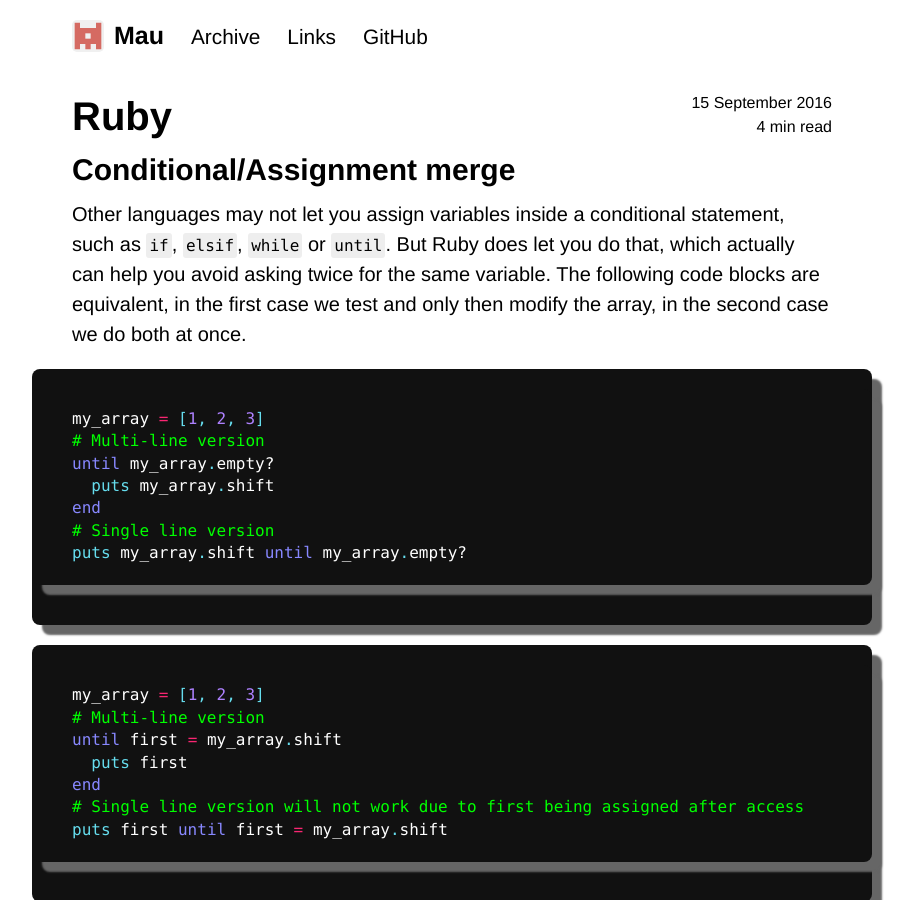
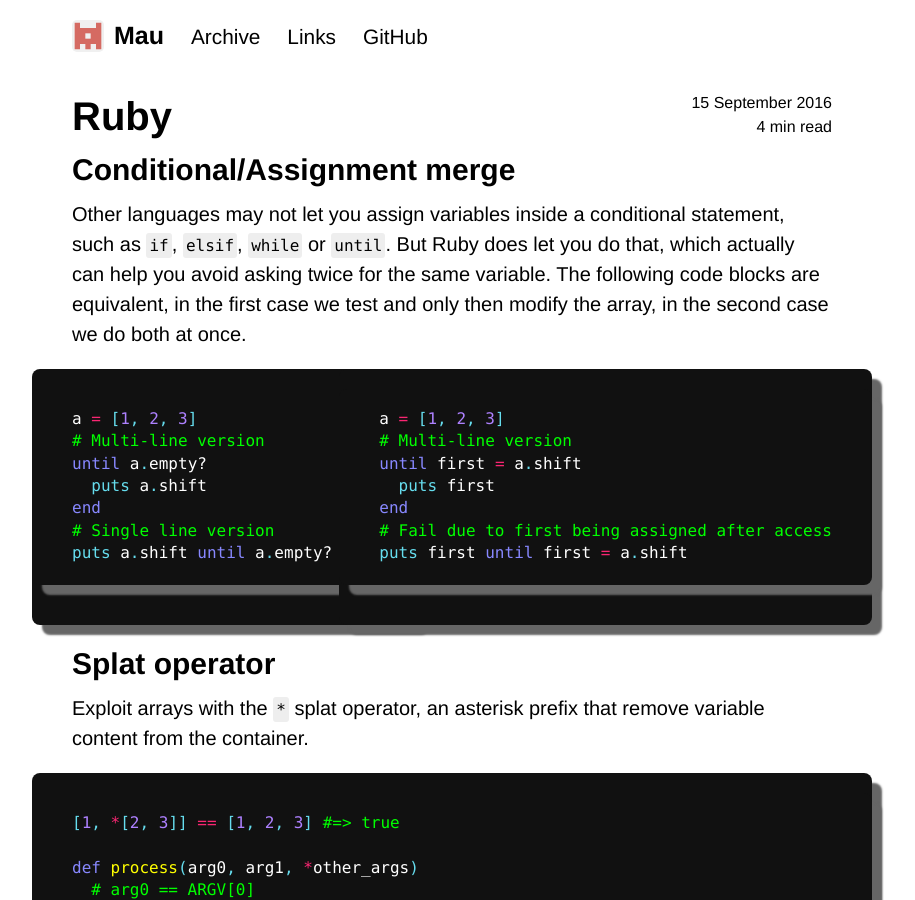
Before and after one commit to Maumagnaguagno/maumagnaguagno.github.io, a Jekyll site: the page built from ruby.md, in a window 1280 px wide and 900 px high. Shown: the whole window, without its empty margins (188-1103 px from the left). Built offline with Jekyll 4.4.1, drawn with Linux system fonts in a browser that asks for light colours; our own code applies the rules of GitHub Pages for plain Markdown files.

Commit message:
Use split view for code block in Ruby

````diff
--- a/ruby.md
+++ b/ruby.md
@@ -12,25 +12,31 @@ Other languages may not let you assign variables inside a conditional statement,
 But Ruby does let you do that, which actually can help you avoid asking twice for the same variable.
 The following code blocks are equivalent, in the first case we test and only then modify the array, in the second case we do both at once.
 
+<div class="split"><div markdown="1">
+
 ```ruby
-my_array = [1, 2, 3]
+a = [1, 2, 3]
 # Multi-line version
-until my_array.empty?
-  puts my_array.shift
+until a.empty?
+  puts a.shift
 end
 # Single line version
-puts my_array.shift until my_array.empty?
+puts a.shift until a.empty?
 ```
 
+</div><div markdown="1">
+
 ```ruby
-my_array = [1, 2, 3]
+a = [1, 2, 3]
 # Multi-line version
-until first = my_array.shift
+until first = a.shift
   puts first
 end
-# Single line version will not work due to first being assigned after access
-puts first until first = my_array.shift
+# Fail due to first being assigned after access
+puts first until first = a.shift
 ```
+
+</div></div>
 
 ## Splat operator
 Exploit arrays with the ``*`` splat operator, an asterisk prefix that remove variable content from the container.
````
